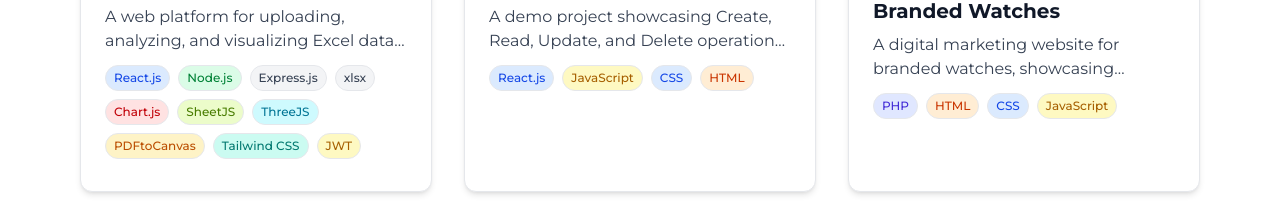
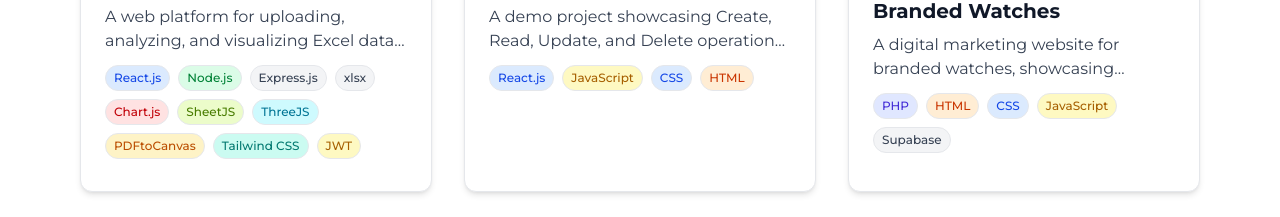
Before and after one commit to K-Santhoshkumar/Portfolio, a Next.js app: page /projects in a window 1280 px wide. Shown: the part 1040-1257 px from the top of the page. Built offline with nearby package versions, Linux system fonts and the light colour scheme.

Commit message:
projects.ts modified

```diff
--- a/src/data/projects.ts
+++ b/src/data/projects.ts
@@ -198,7 +198,7 @@ export const projects: Project[] = [
     title: "Digital Marketing for Branded Watches",
     description:
       "A digital marketing website for branded watches, showcasing various models with images, descriptions, and pricing. Enhances brand visibility and customer engagement.",
-    tags: ["PHP", "HTML", "CSS", "JavaScript"],
+    tags: ["PHP", "HTML", "CSS", "JavaScript", "Supabase"],
     githubUrl:
       "https://github.com/K-Santhoshkumar/Digital-marketing-for-branded-watches",
     demoUrl: "",
```
